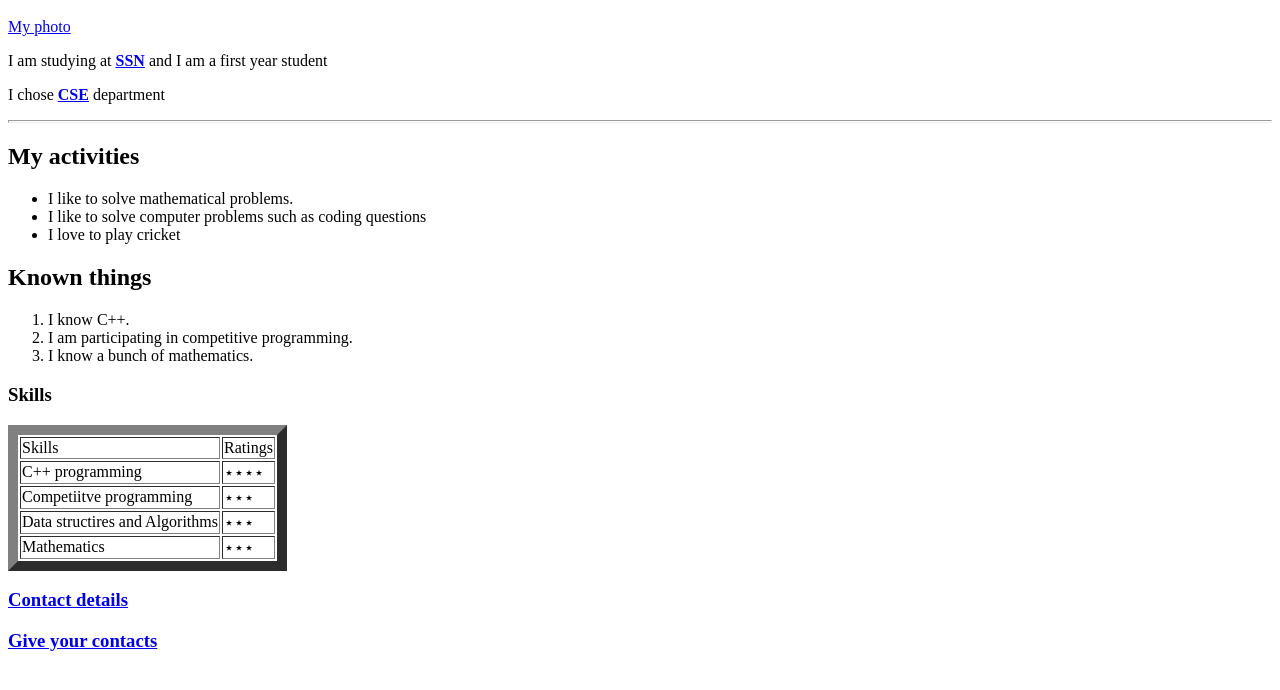
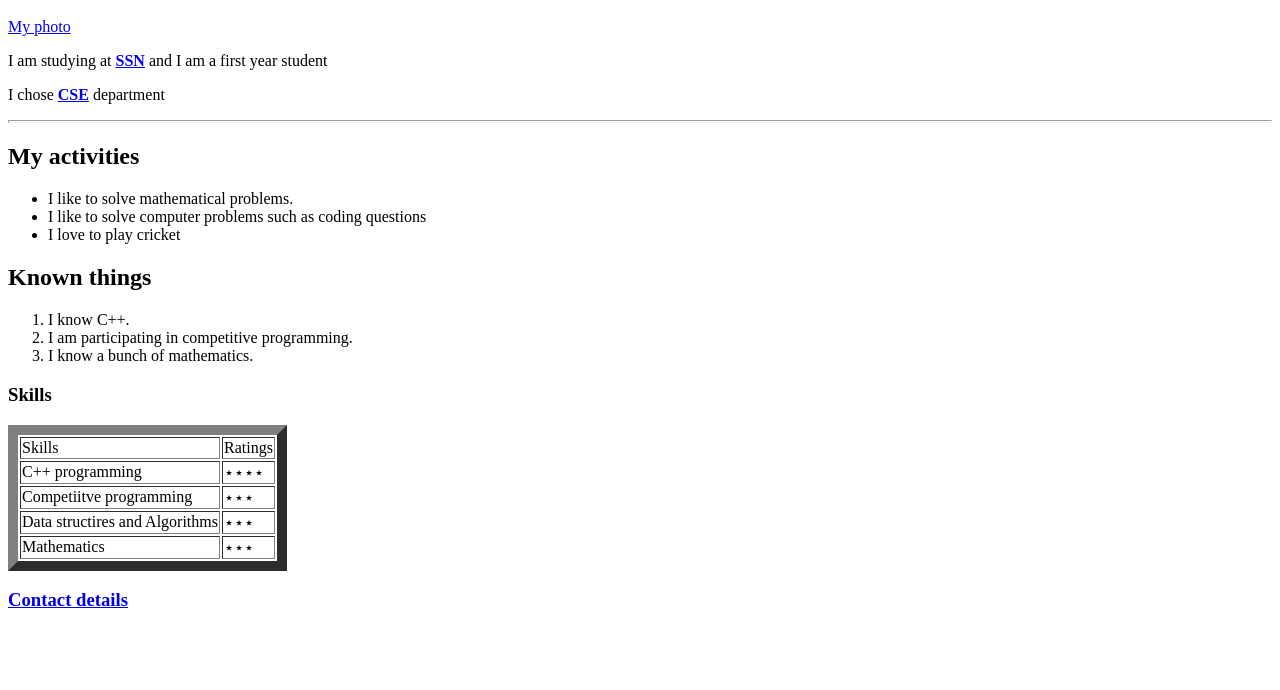
Before and after one commit to Srikrishnan2004/simple---HTML---website, a plain HTML site: page index.html in a window 1280 px wide. Shown: the part 48-738 px from the top of the page. Drawn offline with Linux system fonts and the light colour scheme.

Commit message:
Update index.html

```diff
--- a/index.html
+++ b/index.html
@@ -49,6 +49,5 @@
             </tbody>
         </table>
         <h3><strong><a href="contacts.html">Contact details</a></strong></h3>
-        <h3><strong><a href="inputs.html">Give your contacts</a></strong></h3>
     </body>
 </html>
```
